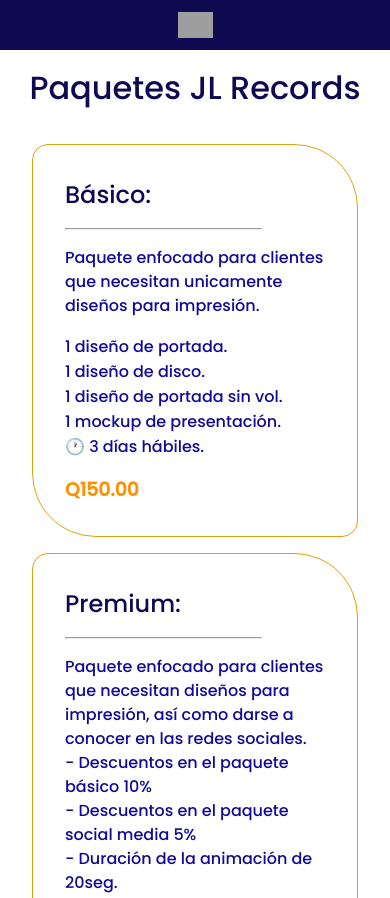
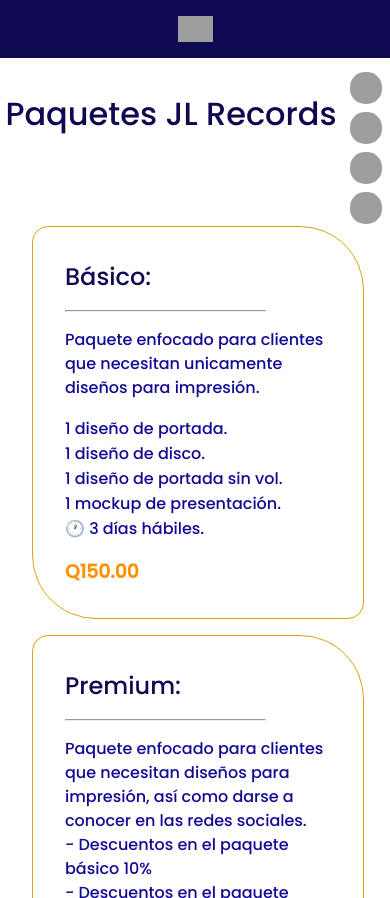
Before and after one commit to AllansMV/JL_Records, a plain HTML site: page index.html in a window 390 px wide. Shown: the top 898 px of the page. Drawn offline with Linux system fonts and the light colour scheme; grey boxes are pictures that could not be loaded.

Commit message:
version 1.4

```diff
--- a/index.html
+++ b/index.html
@@ -10,6 +10,8 @@
 
     <!-- Style CSS -->
     <link rel="stylesheet" href="style.css">
+
+
     <!-- Fuentes -->
     <link rel="preconnect" href="https://fonts.googleapis.com">
     <link rel="preconnect" href="https://fonts.gstatic.com" crossorigin>
@@ -21,7 +23,12 @@
             <img src="https://firebasestorage.googleapis.com/v0/b/avi-webpage.appspot.com/o/AVI%20Blanco.png?alt=media&token=333a3276-92b7-4859-a64d-0470a1aa5e3d" alt="logo_avi">
         </nav>
     </header>
-
+<section class="redes">
+    <button onclick="whatsapp()"    id="whatsapp"></button>
+    <button onclick="facebook()"    id="facebook"></button>
+    <Button onclick="instagram()"   id="instagram"></Button>
+    <button onclick="email()"       id="email"></button>
+</section>
 <section class="section_1">
     <h1>Paquetes JL Records</h1>
 </section>
@@ -81,6 +88,7 @@
     <img src="https://firebasestorage.googleapis.com/v0/b/avi-webpage.appspot.com/o/JL%20Records%2FPortada-y-disco-de-Solista-Ana-Leticia-Estayul-Vasquez.jpg?alt=media&token=d6857c76-d63f-4435-be7b-691982c431da" alt="foto2">
     <img src="https://firebasestorage.googleapis.com/v0/b/avi-webpage.appspot.com/o/JL%20Records%2FPortada-y-disco-de-Agrupaci%C3%B3n-Los-Enviados-de-Jes%C3%BAs.jpg?alt=media&token=9555931c-4bb5-4b44-b94b-06d3bffc2ef3" alt="foto3">
     <img src="https://firebasestorage.googleapis.com/v0/b/avi-webpage.appspot.com/o/JL%20Records%2FPortada-y-disco-de-Solista-Cecilia-Soc-Lucas.jpg?alt=media&token=f6d93b56-aaff-4b48-85eb-ac0d3731f82a" alt="foto4">
+</section>
 <section class="videos">
     <h2>Videos de referencia:</h2>
     <div>
@@ -89,7 +97,8 @@
     </div>
 </section>
 <section class="politicas">
-    <h2>Terminos y Condiciones:</h2>
+    <!-- <h2>Terminos y Condiciones:</h2> -->
+    <hr>
     <p>- Las animaciones unicamente son los dos estilos a trabajar por el momento.</p>
     <p>- Todos los paquetes pueden modificarse la información del artista o grupo (lugar de origen, números de teléfonos y alabanzas.)</p>
     <p>- El nombre del artista o del grupo no es editable de lo contrario tendrá un costo adicional.</p>
@@ -99,6 +108,8 @@
 </section>
 <footer>
     <p>Estos precios son unicamente para el Cliente Exclusivo JL RECORDS.</p>
+    <p>Todos los derechos reservados AVI 2022.</p>
 </footer>
+<script src="main.js"></script>
 </body>
 </html>
--- /dev/null
+++ b/main.js
@@ -0,0 +1,15 @@
+function facebook(){
+    location.href="https://www.facebook.com/AVI-323141422433002"
+}
+
+function whatsapp(){
+    location.href="https://api.whatsapp.com/send/?phone=50256104269&text=%C2%A1Buen+d%C3%ADa%2C+AVI%21+Deseo+m%C3%A1s+informaci%C3%B3n+de+los+paquetes%2C+por+favor%21&app_absent=0"
+}
+
+function email(){
+    location.href="mailto:amejiavelasquez@gmail.com"
+}
+
+function instagram(){
+    location.href="https://www.instagram.com/avi_estudio/"
+}
--- a/style.css
+++ b/style.css
@@ -9,6 +9,7 @@
     --color2: #34fff8;
     --color3:white;
     --color4: #0e0950;
+    --color5: #ffa033;
     --fuenteh1: 'Poppins', sans-serif;
 }
 
@@ -16,7 +17,7 @@ body {
     background-color: var(--color3);
 }
 
-header {
+/* header {
     background-color: var(--color4);
     width: 100%;
     height: 50px;
@@ -27,22 +28,76 @@ header {
     position: fixed;
     top: 0;
 
+} */
+
+.header {
+    background-color: var(--color4);
+    width: 100%;
+    position: sticky;
+    top: 0;
 }
 
-
-.nav-bar img {
+.header img {
     display: block;
     margin: auto;
     inline-size: 35px;
     block-size: auto;
+    padding: 1rem 0;
 }
+
+.redes {
+    background-color: var(--color3);
+    width: auto;
+    height: auto;
+
+    position: sticky;
+    float: right;
+    top: 4rem;
+    border-radius: 12px;
+}
+
+.redes button {
+    display: block;
+    margin: auto;
+
+    inline-size: 32px;
+    block-size: 32px;
+    border:none;
+    cursor: pointer;
+    margin: 8px;
+    border-radius: 15px;
+}
+
+#whatsapp{
+    background-image: url(https://cdn-icons-png.flaticon.com/512/134/134937.png);
+    background-color: transparent;
+    background-size: contain;
+}
+#facebook {
+    background-image: url(https://firebasestorage.googleapis.com/v0/b/avi-webpage.appspot.com/o/iconos%2Ffacebook.svg?alt=media&token=d819de39-536a-4486-b769-e346d5ee3a78);
+    background-size:contain;
+    background-color: transparent;
+}
+#instagram {
+    background-image: url(https://cdn.pixabay.com/photo/2021/06/15/12/17/instagram-6338401_960_720.png);
+    background-color: transparent;
+    background-size: contain;
+}
+#email {
+    background-image: url(https://firebasestorage.googleapis.com/v0/b/avi-webpage.appspot.com/o/iconos%2Fgmail.svg?alt=media&token=89fbb1e5-30e8-4711-aca3-0a1c2f97aae2);
+    background-size:contain;
+    background-color: transparent;
+}
+
+
+
 
 .section_1 h1 {
     font-family: var(--fuenteh1);
     font-weight: 500;
     text-align: center;
     font-size: 2rem;
-    margin-top: 4rem;
+    margin-top: 2rem;
     margin-bottom: 2rem;
     color: var(--color4);
 }
@@ -53,11 +108,20 @@ header {
 
 .portada_disco {
     margin: 2rem 2rem;
+    display: grid;
+    grid-template-columns: repeat(2, 1fr);
+    grid-template-rows: repeat(2,1fr);
+    grid-gap: 10px;
+
 }
 
 .portada_disco img {
     width: 100%;
+    display: block;
+    margin: auto;
 }
+
+
 
 
 #info {
@@ -103,6 +167,7 @@ header {
     grid-template-columns:  repeat(3, 1fr);
     grid-template-rows: auto;
     grid-gap: 1em;
+    width: 95%;
 }
 
 .videos h2 {
@@ -124,21 +189,22 @@ header {
 }
 
 .politicas {
-    width: auto;
     padding: 3rem 2rem;
     line-height: 2rem;
     text-align: justify;
+    display: block;
 
 }
 
-.politicas h2 {
+/* .politicas h2 {
     color: var(--color4);
     font-weight: 400;
     margin: 2rem 0;
-}
+} */
 
 .politicas p {
     color: #130a94;
+    font-size: 15px;
 }
 
 #subrayado {
@@ -151,15 +217,26 @@ footer {
     background-color: var(--color1);
     height: 3rem;
 
-    display: flex;
+    /* display: flex;
     justify-content: center;
-    align-items: center;
+    align-items: center; */
+
+    width: 100%;
 }
 
 
 @media (max-width: 768px) {
+
+    .section_1 {
+        width: 100%;
+    }
     .section_2 {
         grid-template-columns: repeat(1, 1fr);
+        width: 85%;
+    }
+
+    .portada_disco {
+        grid-template-columns: repeat(1 , 1fr);
     }
 
     .videos div {
```
